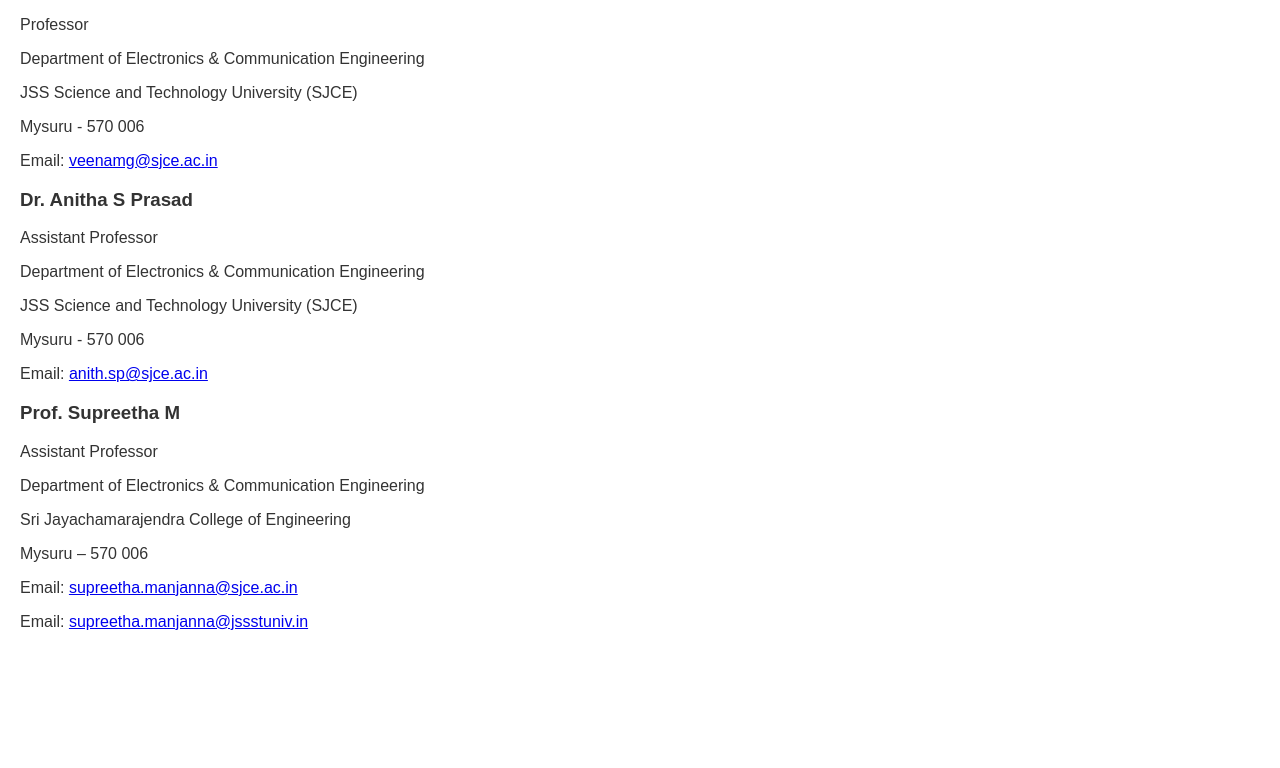
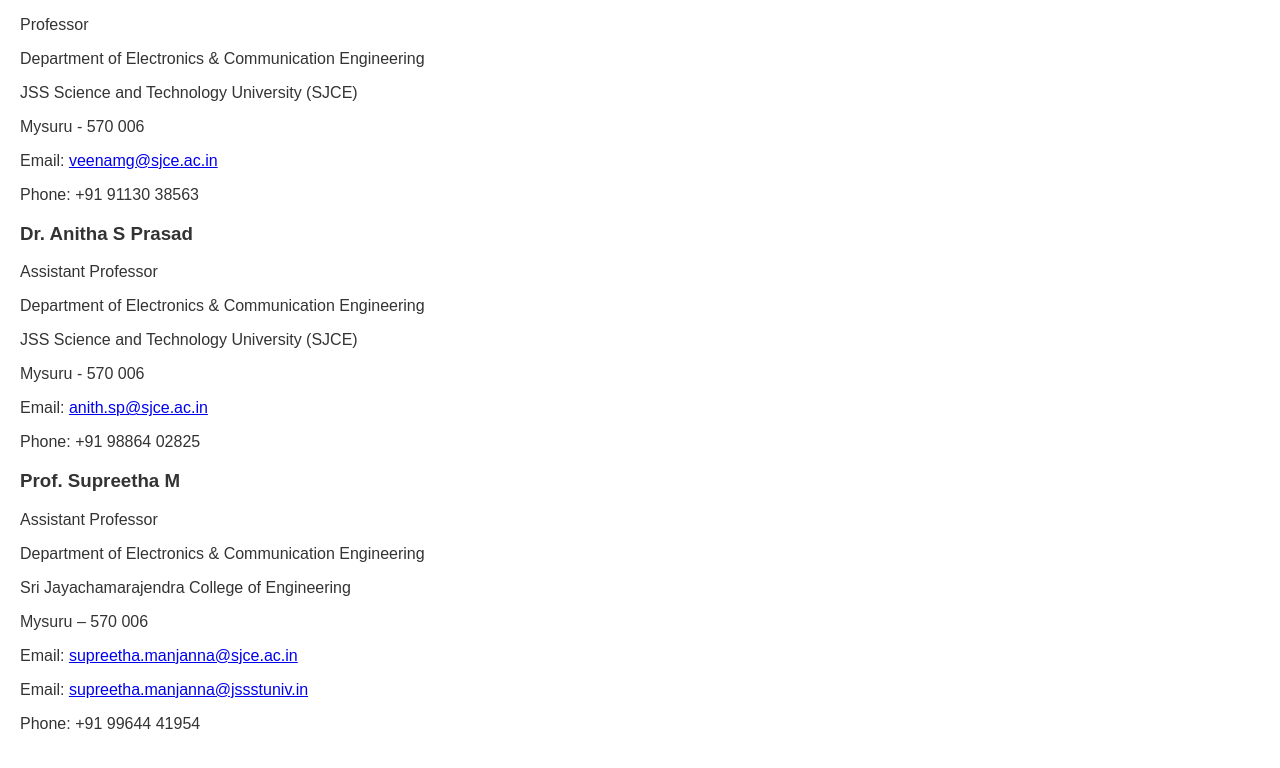
Before and after one commit to Aprameya-C-V/ICETEG2025, a plain HTML site: page pages/contact-information.html in a window 1280 px wide. Shown: the part 140-908 px from the top of the page. Before the commit the page ends 807 px from the top, so only its background shows below. Drawn offline with Linux system fonts and the light colour scheme; a web font is replaced by a local one.

Commit message:
Update contact-information.html

```diff
--- a/pages/contact-information.html
+++ b/pages/contact-information.html
@@ -11,7 +11,7 @@
     <nav class="navbar">
         <div class="logo">IEEE JSS STU ICETEG 2025</div>
         <ul class="nav-links">
-             <li><a href="../index.html">Home</a></li>
+            <li><a href="../index.html">Home</a></li>
             <li><a href="overview.html">Overview</a></li>
             <li><a href="registration-fees.html">Registration Fees</a></li>
             <li><a href="topics-of-interest.html">Topics of Interest</a></li>
@@ -30,6 +30,7 @@
             <p>JSS Science and Technology University (SJCE)</p>
             <p>Mysuru - 570 006</p>
             <p>Email: <a href="mailto:veenamg@sjce.ac.in">veenamg@sjce.ac.in</a></p>
+            <p>Phone: +91 91130 38563</p>
         </div>
         <div class="contact-item">
             <h3>Dr. Anitha S Prasad</h3>
@@ -38,6 +39,7 @@
             <p>JSS Science and Technology University (SJCE)</p>
             <p>Mysuru - 570 006</p>
             <p>Email: <a href="mailto:anith.sp@sjce.ac.in">anith.sp@sjce.ac.in</a></p>
+            <p>Phone: +91 98864 02825</p>
         </div>
         <div class="contact-item">
             <h3>Prof. Supreetha M</h3>
@@ -47,6 +49,7 @@
             <p>Mysuru – 570 006</p>
             <p>Email: <a href="mailto:supreetha.manjanna@sjce.ac.in">supreetha.manjanna@sjce.ac.in</a></p>
             <p>Email: <a href="mailto:supreetha.manjanna@jssstuniv.in">supreetha.manjanna@jssstuniv.in</a></p>
+            <p>Phone: +91 99644 41954</p>
         </div>
     </section>
 </body>
```
